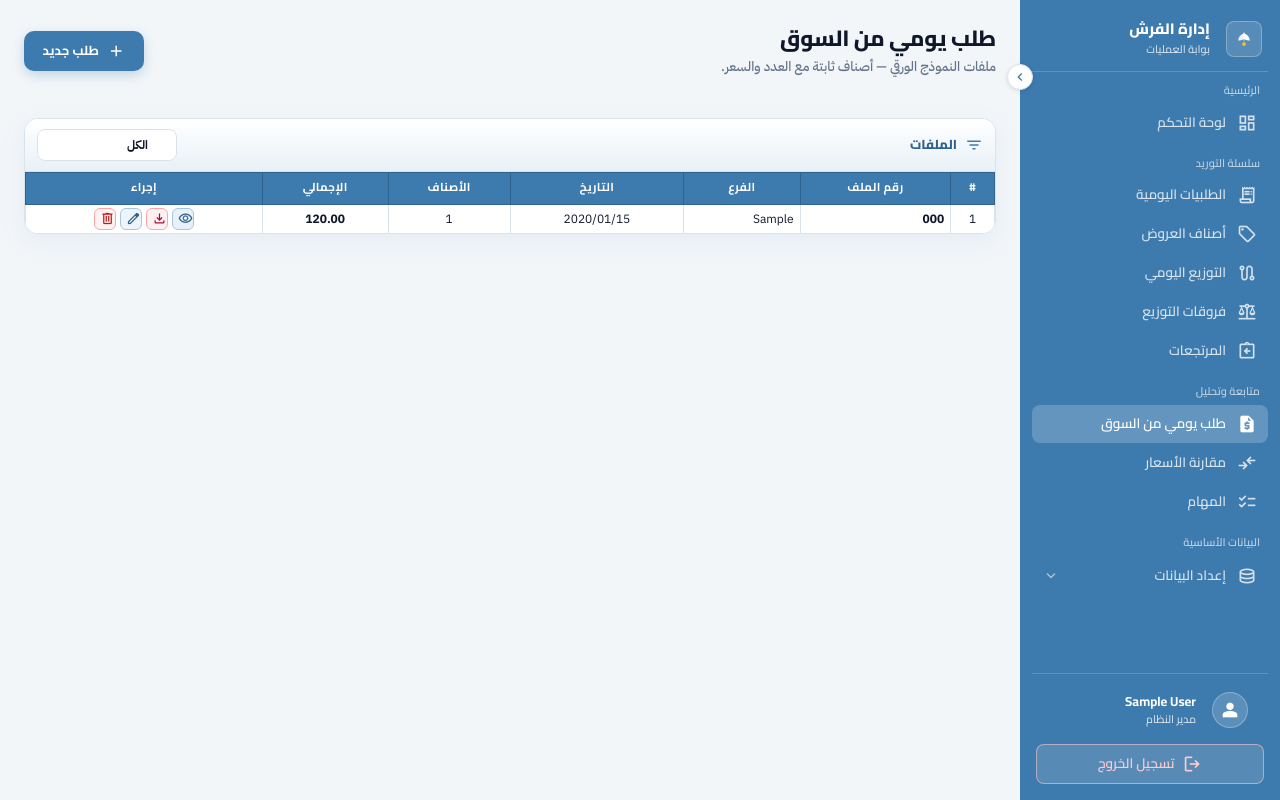
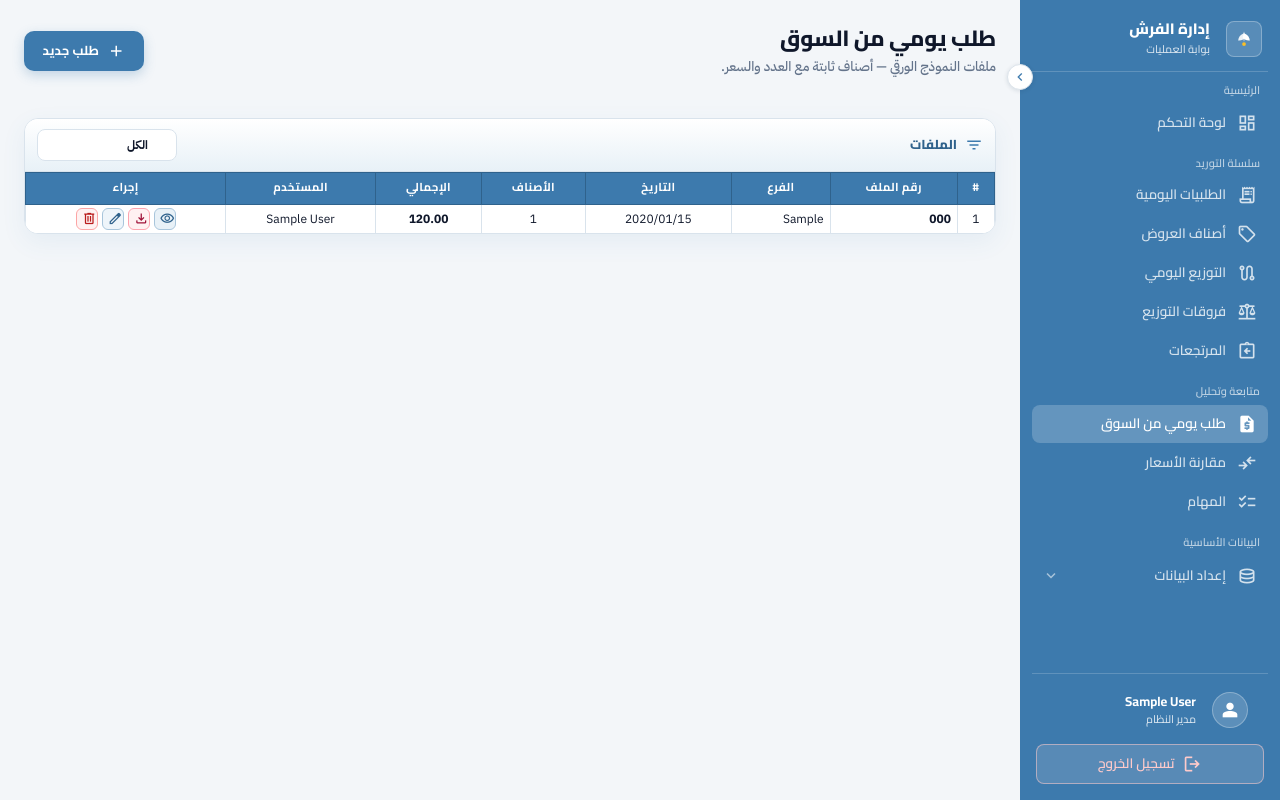
Before and after one commit to Haroon2030/fresh, a Django app: page /settlements/ in a window 1280 px wide. Run offline with Django 5.2, Linux system fonts and the light colour scheme; a user stored in the database is signed in; data comes from the database, SQL or seed files in the repository; tables that the repository leaves empty hold one stand-in row (values such as "Sample post"); some libraries are stand-ins or nearby versions.

Commit message:
Show uploader column on daily market order list.
Co-Authored-By: Claude Haiku 5.5 <noreply@anthropic.com>

```diff
--- a/templates/ops/cost_settlements.html
+++ b/templates/ops/cost_settlements.html
@@ -38,6 +38,7 @@
                 <th>التاريخ</th>
                 <th>الأصناف</th>
                 <th>الإجمالي</th>
+                <th>المستخدم</th>
                 <th>إجراء</th>
             </tr>
             </thead>
@@ -50,6 +51,7 @@
                 <td class="cell-center" dir="ltr">{{ batch.settlement_date|date:"Y/m/d" }}</td>
                 <td class="cell-center">{{ batch.items_count }}</td>
                 <td class="cell-center cell-strong" dir="ltr">{{ batch.grand_total|floatformat:2 }}</td>
+                <td class="cell-center">{% if batch.created_by %}{{ batch.created_by.display_name }}{% else %}—{% endif %}</td>
                 <td class="cell-center">
                     <div class="flex gap-1 justify-center">
                         <button type="button" class="act-btn act-icon act-view" data-open-batch-view="{{ batch.seed_pk }}" title="عرض">
@@ -74,7 +76,7 @@
                 </td>
             </tr>
             {% empty %}
-            <tr><td colspan="7" class="empty-row">لا ملفات بعد — اضغط «نموذج جديد».</td></tr>
+            <tr><td colspan="8" class="empty-row">لا ملفات بعد — اضغط «نموذج جديد».</td></tr>
             {% endfor %}
             </tbody>
         </table>
```
